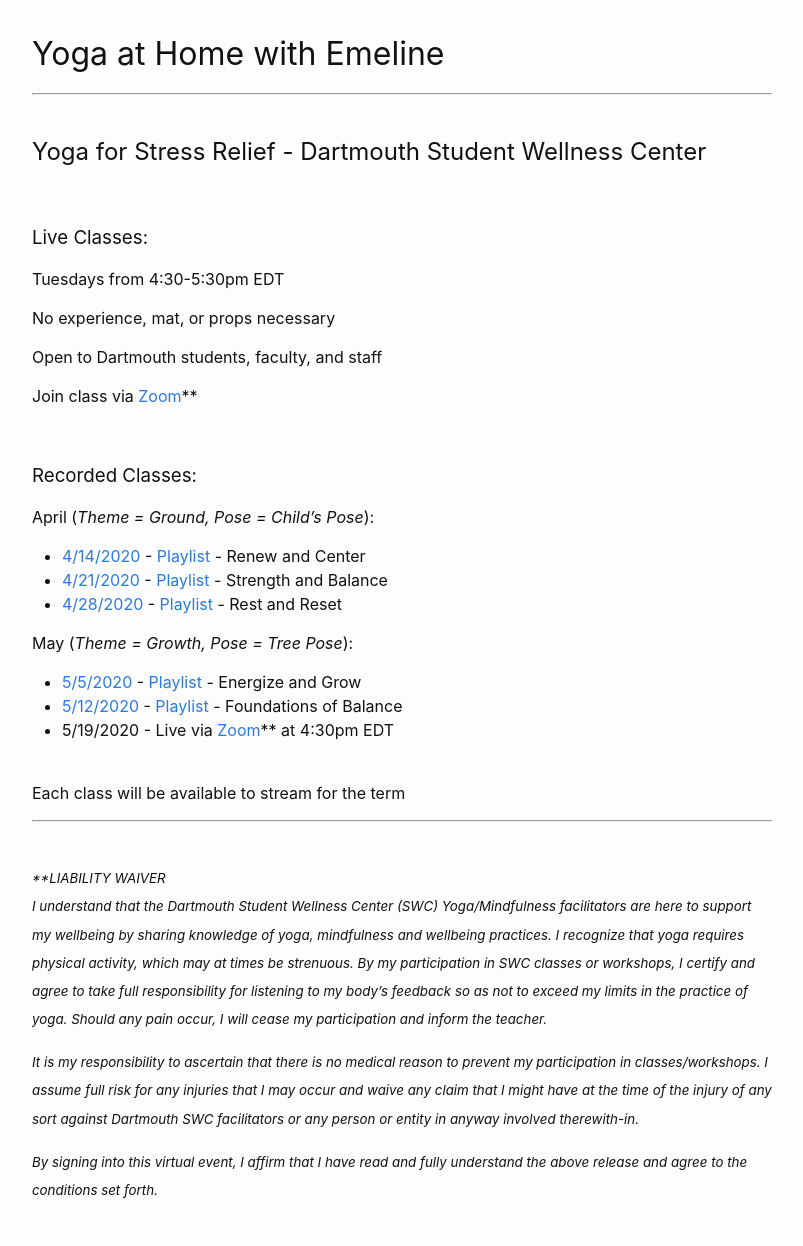
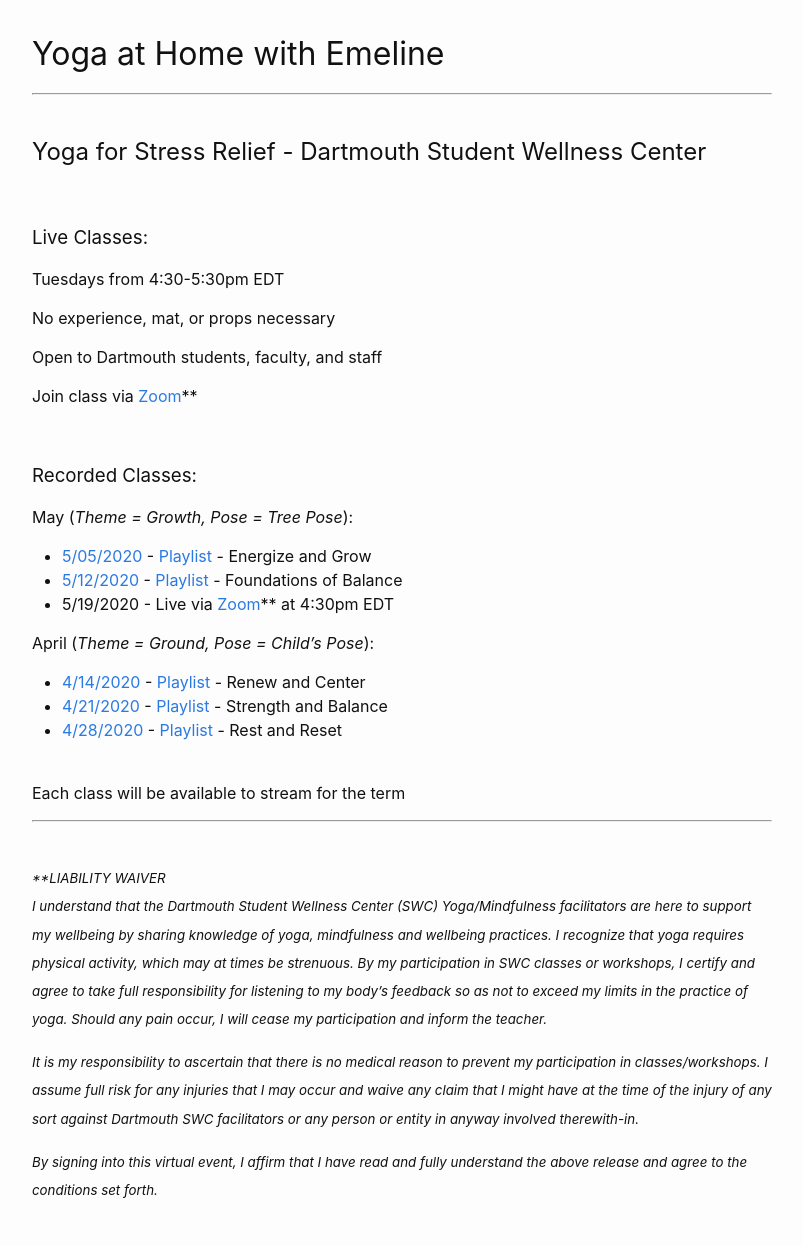
Before and after one commit to emelineclarke/yoga, a Jekyll site: the page built from index.markdown, in a window 1280 px wide. Shown: the whole page, without its empty margins (238-1041 px from the left). Built offline with Jekyll 4.4.1, drawn with Linux system fonts in a browser that asks for light colours.

Commit message:
Reorder recordings

```diff
--- a/index.markdown
+++ b/index.markdown
@@ -20,15 +20,15 @@ Join class via [Zoom](https://dartmouth.zoom.us/j/757625459/)**
 <br/>
 ### Recorded Classes:
 
+May (<em>Theme = Growth, Pose = Tree Pose</em>):
+- [5/05/2020](https://dartmouth.zoom.us/rec/share/6e0qdJbvyzhOYIXL0wacXKc4WbTKX6a8gXAZrPYJmh0-GPkWMmgqFChBuKPIK0kw) - [Playlist](https://open.spotify.com/playlist/3y52hWEOUgObBKbGFV6m40?si=TqeBb2qQRvmtipo2fdyZ5A) - Energize and Grow
+- [5/12/2020](https://dartmouth.zoom.us/rec/share/u5JMPqCz539Lb9L_sHvzfacFRK_peaa81ylL8vZfmRvJV_-5l7rvTPthJ56TpDRa) - [Playlist](https://open.spotify.com/playlist/5n77zubagrCVy6WPqyAatf?si=zi8eCd9VQ7a6ICWeuyt5-A) - Foundations of Balance
+- 5/19/2020 - Live via [Zoom](https://dartmouth.zoom.us/j/757625459/)** at 4:30pm EDT
+
 April (<em>Theme = Ground, Pose = Child's Pose</em>):
 - [4/14/2020](https://dartmouth.zoom.us/rec/share/_OB4DvLpxyRJYpHJ60GPfJccTqXjeaa8hCRP-fAMykp1omfyuNvhAbBZKI8kKpoh) -  [Playlist](https://open.spotify.com/playlist/5MwNc7J0yVB2AMRMhpk637?si=O-gGO9TxS4q3on-M97uqfw) - Renew and Center
 - [4/21/2020](https://dartmouth.zoom.us/rec/share/-ZUpDenyxkxOHdbz6nj8eKEvQYH3eaa81CFI-6demU_L2jLOMvbVrvH3XA8iUqYi) - [Playlist](https://open.spotify.com/playlist/2HCdSoVTvBr1f1JgNXv6vh?si=c2NJtMM7TJOZ4RH08UnOIQ) - Strength and Balance
 - [4/28/2020](https://dartmouth.zoom.us/rec/share/7vxECb7J031Of6vzxmzgW6E5G4HJaaa81ylKrvNZmhv5maM_GWmRUWNUNAVdEEw9) - [Playlist](https://open.spotify.com/playlist/4z4BsycUOc8GjgjKmytCKe?si=EOMr3jk1RUGYSMNzJ0CyWw) - Rest and Reset
-
-May (<em>Theme = Growth, Pose = Tree Pose</em>):
-- [5/5/2020](https://dartmouth.zoom.us/rec/share/6e0qdJbvyzhOYIXL0wacXKc4WbTKX6a8gXAZrPYJmh0-GPkWMmgqFChBuKPIK0kw) - [Playlist](https://open.spotify.com/playlist/3y52hWEOUgObBKbGFV6m40?si=TqeBb2qQRvmtipo2fdyZ5A) - Energize and Grow
-- [5/12/2020](https://dartmouth.zoom.us/rec/share/u5JMPqCz539Lb9L_sHvzfacFRK_peaa81ylL8vZfmRvJV_-5l7rvTPthJ56TpDRa) - [Playlist](https://open.spotify.com/playlist/5n77zubagrCVy6WPqyAatf?si=zi8eCd9VQ7a6ICWeuyt5-A) - Foundations of Balance
-- 5/19/2020 - Live via [Zoom](https://dartmouth.zoom.us/j/757625459/)** at 4:30pm EDT
 
 <br/>
 Each class will be available to stream for the term
```
